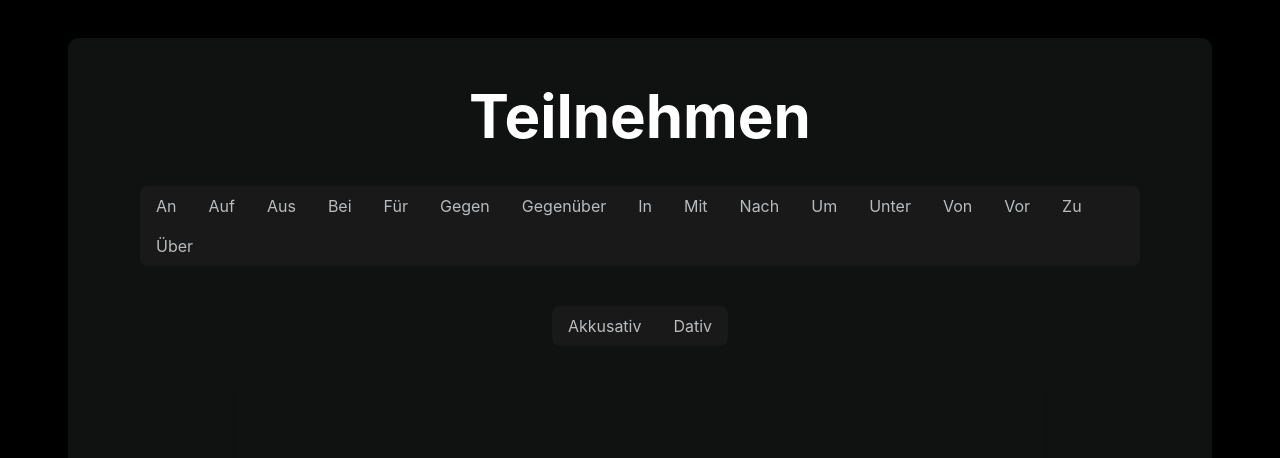
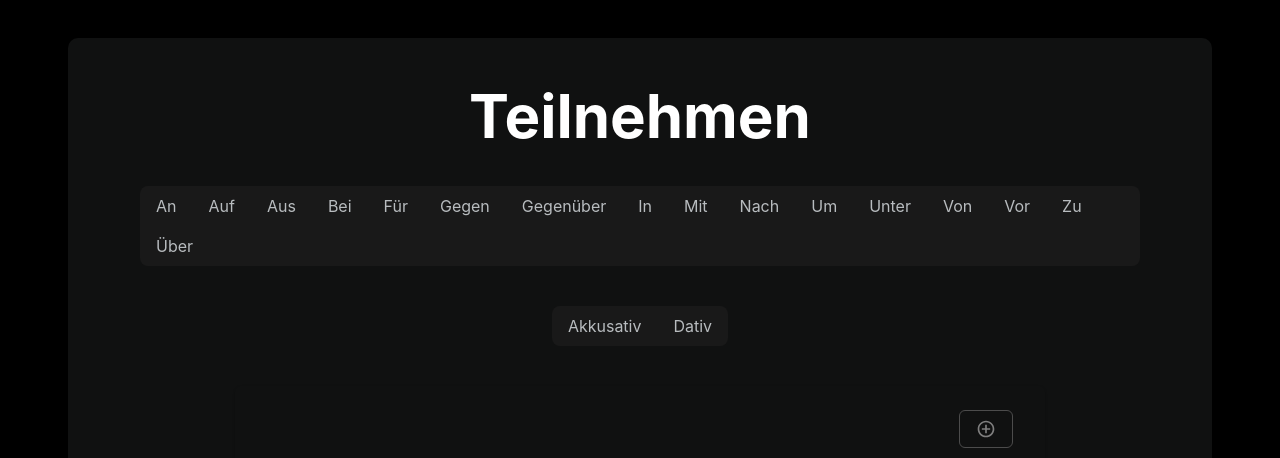
Before and after one commit to glaubernespoli/german-exam-website, a Next.js app: page / in a window 1280 px wide. Shown: the part 494-952 px from the top of the page. Built offline with nearby package versions, Linux system fonts and the light colour scheme.

Commit message:
add second answer row

```diff
--- a/components/ContentCard.tsx
+++ b/components/ContentCard.tsx
@@ -6,6 +6,7 @@ import Answer from "../types/answer";
 import ContentCardProps from "../types/contentCard";
 import Result from "../types/result";
 import Verb from "../types/verb";
+import AddButtonContainer from "./container/AddButtonContainer";
 import AnswerContainer from "./container/AnswerContainer";
 import ButtonsContainer from "./container/ButtonsContainer";
 import ResultContainer from "./container/ResultContainer";
@@ -23,9 +24,12 @@ const ContentCard = ({ prepositions, cases }: ContentCardProps) => {
     });
     return answers;
   };
+
   const [answers, setAnswers] = useState<Answer[]>(initAnswers());
 
   const [result, setResult] = useState<Result>();
+
+  const [doubleCase, setDoubleCase] = useState(false);
 
   if (error) <p>Loading failed...</p>;
   if (!verb) <h1>Loading...</h1>;
@@ -51,7 +55,25 @@ const ContentCard = ({ prepositions, cases }: ContentCardProps) => {
   const resetHandler = (_event: SyntheticEvent) => {
     setResult(undefined);
     setAnswers(initAnswers());
+    setDoubleCase(false);
     mutate();
+  };
+
+  const newAnswerRowHandler = (_event: SyntheticEvent) => {
+    if (!doubleCase) {
+      setAnswers((prevState) => {
+        const curr = Array.from(prevState);
+        curr.push(...initAnswers());
+        return curr;
+      });
+    } else {
+      setAnswers((prevState) => {
+        const curr = Array.from(prevState);
+        curr.pop();
+        return curr;
+      });
+    }
+    setDoubleCase((prevState) => !prevState);
   };
 
   const buttonDisabled: boolean = !answers.every((answer) => answer.case && answer.preposition);
@@ -69,8 +91,24 @@ const ContentCard = ({ prepositions, cases }: ContentCardProps) => {
             index={0}
           />
 
-          {!result && <ButtonsContainer disabled={buttonDisabled} />}
-          {result && <ResultContainer result={result} resetHandler={resetHandler} />}
+          {doubleCase ? (
+            <AnswerContainer
+              answers={answers}
+              handleAnswer={setAnswers}
+              prepositions={prepositions}
+              cases={cases}
+              index={1}
+              clickHandler={newAnswerRowHandler}
+            />
+          ) : (
+            <AddButtonContainer clickHandler={newAnswerRowHandler} />
+          )}
+
+          {result ? (
+            <ResultContainer result={result} resetHandler={resetHandler} />
+          ) : (
+            <ButtonsContainer disabled={buttonDisabled} />
+          )}
         </form>
       </div>
     </div>
--- /dev/null
+++ b/components/container/AddButtonContainer.tsx
@@ -0,0 +1,23 @@
+import { MouseEventHandler } from "react";
+import { MdOutlineAddCircleOutline } from "react-icons/md";
+
+type AddButtonContainerProps = {
+  clickHandler: MouseEventHandler<HTMLButtonElement>;
+};
+const AddButtonContainer = ({ clickHandler }: AddButtonContainerProps) => {
+  return (
+    <div className="flex items-center w-3/4 px-6 py-4 mx-auto my-3 rounded-md shadow">
+      <div className="w-full mx-auto text-right">
+        <button
+          type="button"
+          className="visible px-4 py-2 m-2 text-gray-500 transition duration-300 ease-linear border border-gray-700 rounded-md select-none disabled:invisible hover:text-white hover:bg-gray-700 focus:outline-none focus:shadow-outline"
+          onClick={clickHandler}
+        >
+          <MdOutlineAddCircleOutline fontSize={20} />
+        </button>
+      </div>
+    </div>
+  );
+};
+
+export default AddButtonContainer;
--- a/components/container/AnswerContainer.tsx
+++ b/components/container/AnswerContainer.tsx
@@ -1,8 +1,9 @@
-import { Dispatch, SetStateAction } from "react";
+import { Dispatch, MouseEventHandler, SetStateAction } from "react";
 import Answer from "../../types/answer";
 import Case from "../../types/case";
 import CasesContainer from "./CasesContainer";
 import PrepositionsContainer from "./PrepositionsContainer";
+import RemoveButtonContainer from "./RemoveButtonContainer";
 
 type AnswerContainerProps = {
   answers: Answer[];
@@ -10,9 +11,10 @@ type AnswerContainerProps = {
   cases: Case[];
   handleAnswer: Dispatch<SetStateAction<Answer[]>>;
   index: 0 | 1;
+  clickHandler?: MouseEventHandler<HTMLButtonElement>;
 };
 
-const AnswerContainer = ({ answers, handleAnswer, prepositions, cases, index }: AnswerContainerProps) => {
+const AnswerContainer = ({ answers, handleAnswer, prepositions, cases, index, clickHandler }: AnswerContainerProps) => {
   const handleUpdateSingleValue = (answer: Answer) => {
     handleAnswer((prevState) => {
       const newState = Array.from(prevState);
@@ -31,6 +33,7 @@ const AnswerContainer = ({ answers, handleAnswer, prepositions, cases, index }:
         index={index}
       />
       <CasesContainer caseList={cases} answer={answers[index]} handleAnswer={handleUpdateSingleValue} index={index} />
+      {index === 1 && clickHandler && <RemoveButtonContainer clickHandler={clickHandler} />}
     </>
   );
 };
--- /dev/null
+++ b/components/container/RemoveButtonContainer.tsx
@@ -0,0 +1,23 @@
+import { MouseEventHandler } from "react";
+import { MdOutlineRemoveCircleOutline } from "react-icons/md";
+
+type RemoveButtonContainerProps = {
+  clickHandler: MouseEventHandler<HTMLButtonElement>;
+};
+const RemoveButtonContainer = ({ clickHandler }: RemoveButtonContainerProps) => {
+  return (
+    <div className="flex items-center w-3/4 px-6 py-4 mx-auto my-3 rounded-md shadow">
+      <div className="w-full mx-auto text-right">
+        <button
+          type="button"
+          className="visible px-4 py-2 m-2 text-gray-500 transition duration-300 ease-linear border border-gray-700 rounded-md select-none disabled:invisible hover:text-white hover:bg-gray-700 focus:outline-none focus:shadow-outline"
+          onClick={clickHandler}
+        >
+          <MdOutlineRemoveCircleOutline fontSize={20} />
+        </button>
+      </div>
+    </div>
+  );
+};
+
+export default RemoveButtonContainer;
```
